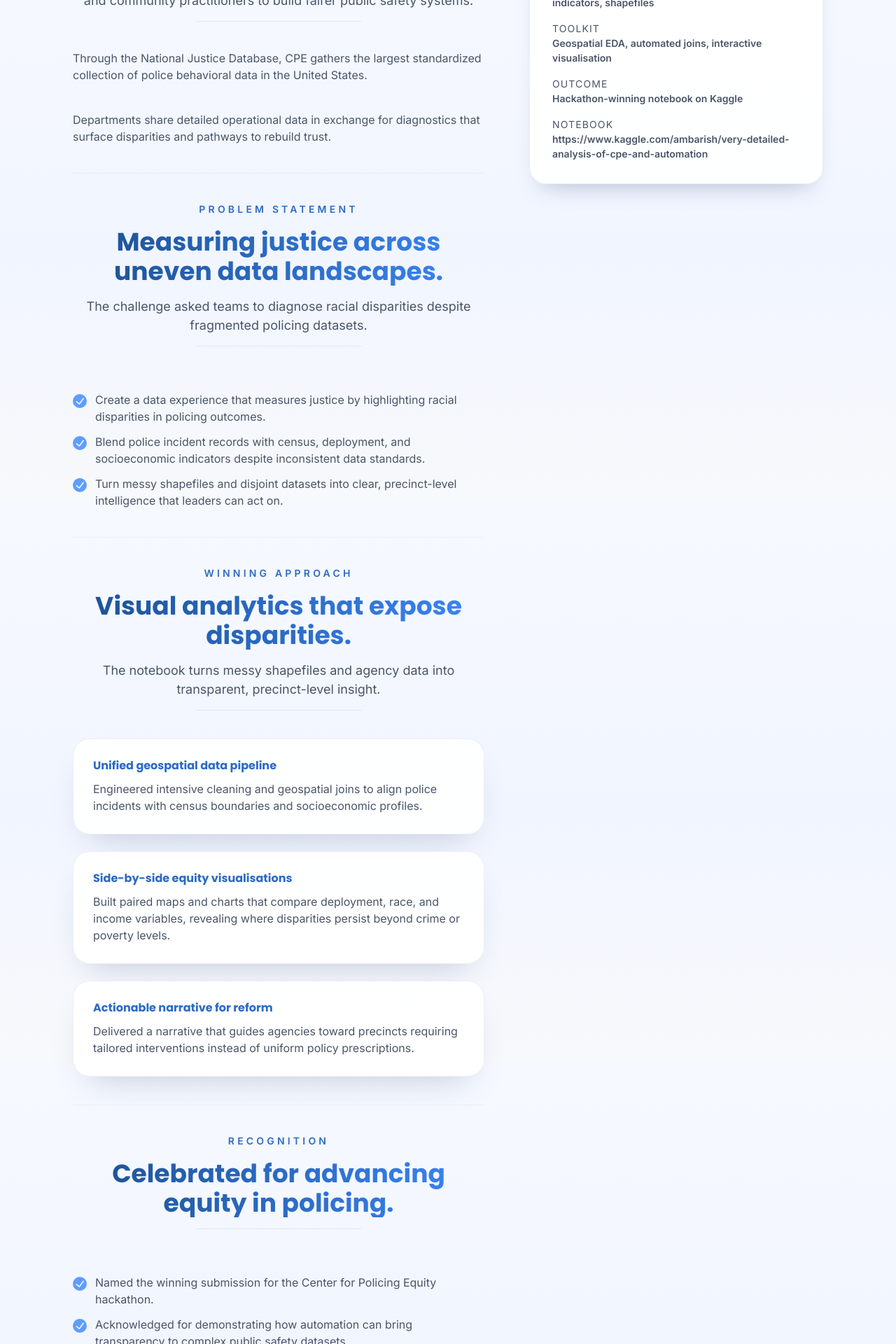
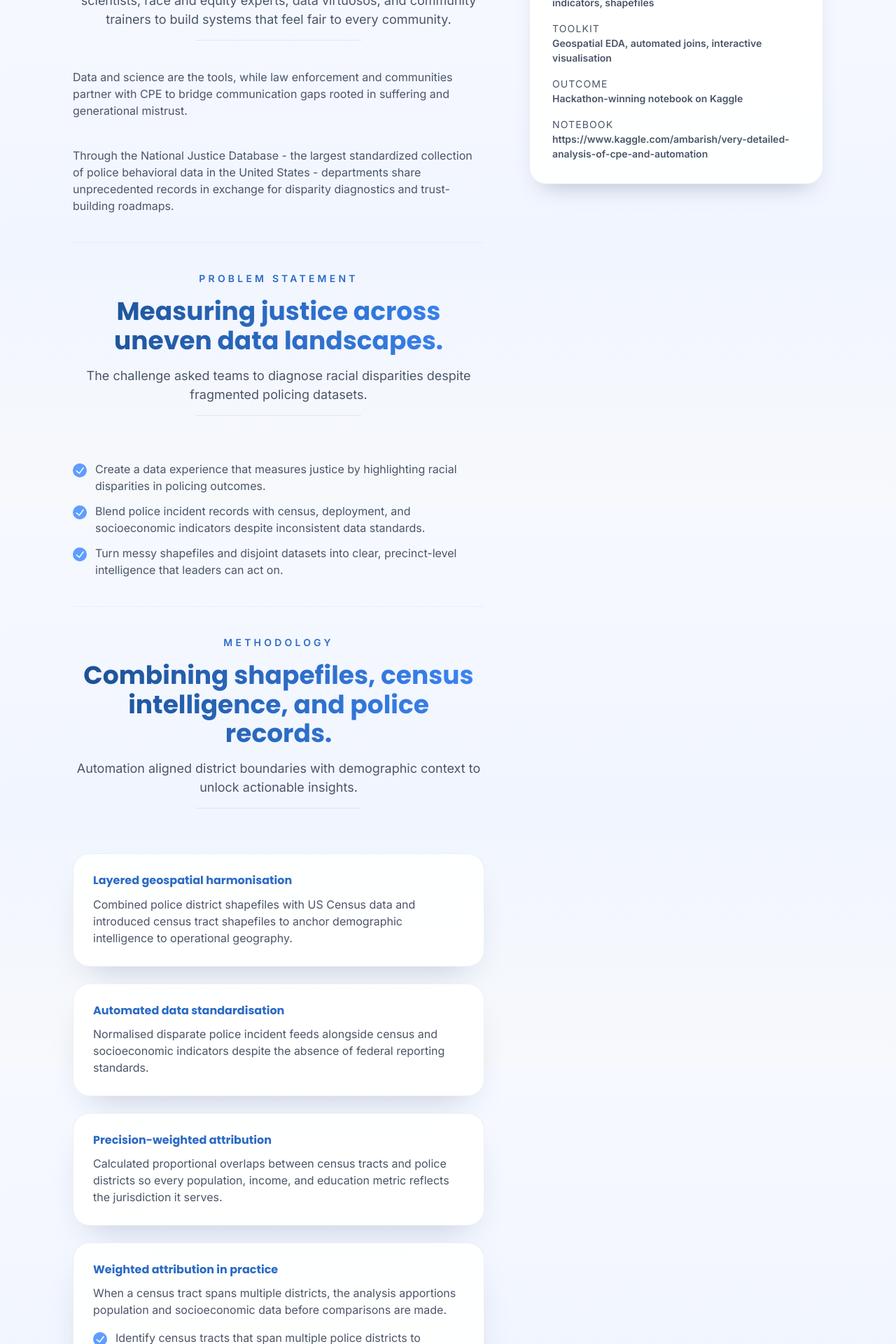
Before and after one commit to ambarishg/AmbarishWEBSITE, a React (Vite) app: page /highlights/cpe-equity-visualisation in a window 1280 px wide. Shown: the part 880-2800 px from the top of the page at 70% size. Built offline with nearby package versions, Linux system fonts and the light colour scheme.

Commit message:
Changed the Bees Page

```diff
--- a/src/pages/HighlightCPE.jsx
+++ b/src/pages/HighlightCPE.jsx
@@ -22,14 +22,14 @@ import SectionHeading from '../components/SectionHeading.jsx';
 const meta = {
   title: 'Center for Policing Equity Hackathon Winning Visualisation',
   subtitle:
-    'Award-winning geospatial analytics that exposes racial disparities in policing by combining agency records with community demographics.',
+    'Award-winning geospatial analytics that combines police operations with community demographics to rebuild trust and expose racial disparities.',
   tags: ['Hackathon', 'Geospatial Analytics', 'Equity', 'Data Visualization']
 };
 
 const mission = [
-  'The Center for Policing Equity (CPE) unites scientists, equity experts, and community practitioners to build fairer public safety systems.',
-  'Through the National Justice Database, CPE gathers the largest standardized collection of police behavioral data in the United States.',
-  'Departments share detailed operational data in exchange for diagnostics that surface disparities and pathways to rebuild trust.'
+  'The Center for Policing Equity (CPE) brings together research scientists, race and equity experts, data virtuosos, and community trainers to build systems that feel fair to every community.',
+  'Data and science are the tools, while law enforcement and communities partner with CPE to bridge communication gaps rooted in suffering and generational mistrust.',
+  'Through the National Justice Database - the largest standardized collection of police behavioral data in the United States - departments share unprecedented records in exchange for disparity diagnostics and trust-building roadmaps.'
 ];
 
 const problemStatement = [
@@ -42,7 +42,7 @@ const solutionHighlights = [
   {
     title: 'Unified geospatial data pipeline',
     description:
-      'Engineered intensive cleaning and geospatial joins to align police incidents with census boundaries and socioeconomic profiles.'
+      'Engineered intensive cleaning and geospatial joins to align police incidents with district and tract boundaries alongside census and socioeconomic profiles.'
   },
   {
     title: 'Side-by-side equity visualisations',
@@ -74,6 +74,54 @@ const takeaways = [
   'Equity-focused analytics must account for confounding variables beyond crime rates to earn community trust.',
   'Automating messy shapefile integration is critical for repeatable, precinct-level policing insights.',
   'Open-sourcing methodologies accelerates reform by letting agencies and researchers build on a shared baseline.'
+];
+
+const methodology = [
+  {
+    title: 'Layered geospatial harmonisation',
+    description:
+      'Combined police district shapefiles with US Census data and introduced census tract shapefiles to anchor demographic intelligence to operational geography.'
+  },
+  {
+    title: 'Automated data standardisation',
+    description:
+      'Normalised disparate police incident feeds alongside census and socioeconomic indicators despite the absence of federal reporting standards.'
+  },
+  {
+    title: 'Precision-weighted attribution',
+    description:
+      'Calculated proportional overlaps between census tracts and police districts so every population, income, and education metric reflects the jurisdiction it serves.'
+  }
+];
+
+const weightingSteps = [
+  'Identify census tracts that span multiple police districts to determine proportional coverage.',
+  'Assign weights (for example, 60% for District 1 and 40% for District 2) based on the shared geographic area.',
+  'Multiply population and socioeconomic figures by those weights so comparisons across districts stay defensible.'
+];
+
+const analysisInsights = [
+  'Black population concentrations overlap with high poverty and low median income zones, highlighting socioeconomic drivers behind reported crime disparities.',
+  'Visual comparisons show crime attributed to Black residents often exceeds their share of the population, revealing where uniform policies fall short.',
+  'Layering education attainment, poverty, and income indicators equips public safety and community partners with targeted levers for prevention.'
+];
+
+const anomalySpotlights = [
+  {
+    location: 'Hennepin County, Minnesota',
+    insight:
+      'Maps reveal districts where crime associated with Black residents far outweighs their population share, underscoring the need for contextualised interventions.'
+  },
+  {
+    location: 'Travis County, Texas',
+    insight:
+      'Contrasting race and income combinations across adjacent districts demonstrates why uniform countywide policies can miss neighbourhood-level inequities.'
+  },
+  {
+    location: 'Downtown Marion County, Indiana',
+    insight:
+      'Precinct-level overlays show divergent crime distributions within a compact urban core, proving equitable strategies must extend beyond city aggregates.'
+  }
 ];
 
 const HighlightCPE = () => {
@@ -161,6 +209,40 @@ const HighlightCPE = () => {
               <Divider borderColor="outline" />
 
               <SectionHeading
+                eyebrow="Methodology"
+                title="Combining shapefiles, census intelligence, and police records."
+                description="Automation aligned district boundaries with demographic context to unlock actionable insights."
+              />
+              <Stack spacing={6} mt={6}>
+                {methodology.map((item) => (
+                  <Box key={item.title} layerStyle="card" p={{ base: 6, md: 7 }}>
+                    <Heading size="sm" mb={3} color={useColorModeValue('brand.600', 'brand.300')}>
+                      {item.title}
+                    </Heading>
+                    <Text color={subtleText}>{item.description}</Text>
+                  </Box>
+                ))}
+                <Box layerStyle="card" p={{ base: 6, md: 7 }}>
+                  <Heading size="sm" mb={3} color={useColorModeValue('brand.600', 'brand.300')}>
+                    Weighted attribution in practice
+                  </Heading>
+                  <Text color={subtleText}>
+                    When a census tract spans multiple districts, the analysis apportions population and socioeconomic data before comparisons are made.
+                  </Text>
+                  <Stack spacing={3} mt={4}>
+                    {weightingSteps.map((step) => (
+                      <Stack key={step} direction="row" spacing={3} align="flex-start">
+                        <Icon as={CheckCircleIcon} color="brand.400" boxSize={5} mt={1} />
+                        <Text color={subtleText}>{step}</Text>
+                      </Stack>
+                    ))}
+                  </Stack>
+                </Box>
+              </Stack>
+
+              <Divider borderColor="outline" />
+
+              <SectionHeading
                 eyebrow="Winning Approach"
                 title="Visual analytics that expose disparities."
                 description="The notebook turns messy shapefiles and agency data into transparent, precinct-level insight."
@@ -172,6 +254,40 @@ const HighlightCPE = () => {
                       {item.title}
                     </Heading>
                     <Text color={subtleText}>{item.description}</Text>
+                  </Box>
+                ))}
+              </Stack>
+
+              <Divider borderColor="outline" />
+
+              <SectionHeading
+                eyebrow="Equity Insights"
+                title="What the layered analysis uncovered."
+                description="Synthesised race, income, education, and deployment signals to shape reform priorities."
+              />
+              <Stack spacing={3} mt={6}>
+                {analysisInsights.map((item) => (
+                  <Stack key={item} direction="row" spacing={3} align="flex-start">
+                    <Icon as={CheckCircleIcon} color="brand.400" boxSize={5} mt={1} />
+                    <Text color={subtleText}>{item}</Text>
+                  </Stack>
+                ))}
+              </Stack>
+
+              <Divider borderColor="outline" />
+
+              <SectionHeading
+                eyebrow="Spotlight Maps"
+                title="Where disparities intensify."
+                description="Select jurisdictions from the notebook illustrate why tailored interventions matter."
+              />
+              <Stack spacing={4} mt={6}>
+                {anomalySpotlights.map((spotlight) => (
+                  <Box key={spotlight.location} layerStyle="card" p={{ base: 5, md: 6 }}>
+                    <Heading size="sm" mb={2} color={useColorModeValue('brand.600', 'brand.300')}>
+                      {spotlight.location}
+                    </Heading>
+                    <Text color={subtleText}>{spotlight.insight}</Text>
                   </Box>
                 ))}
               </Stack>
```
Also changed, not shown: blogs/CPE.md (+29 -0 lines).
